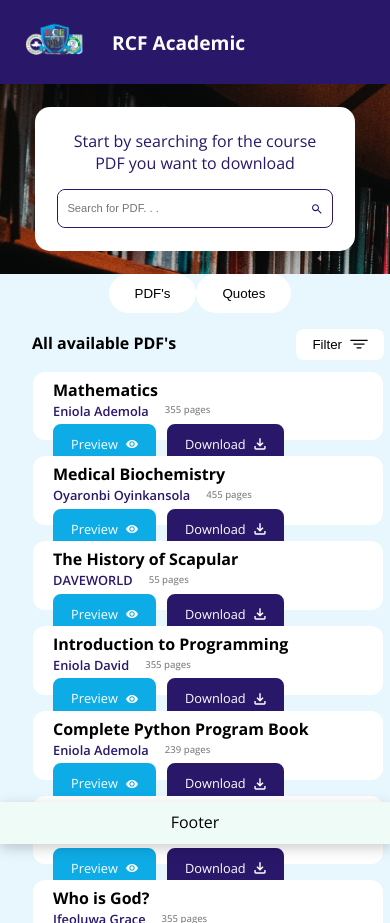
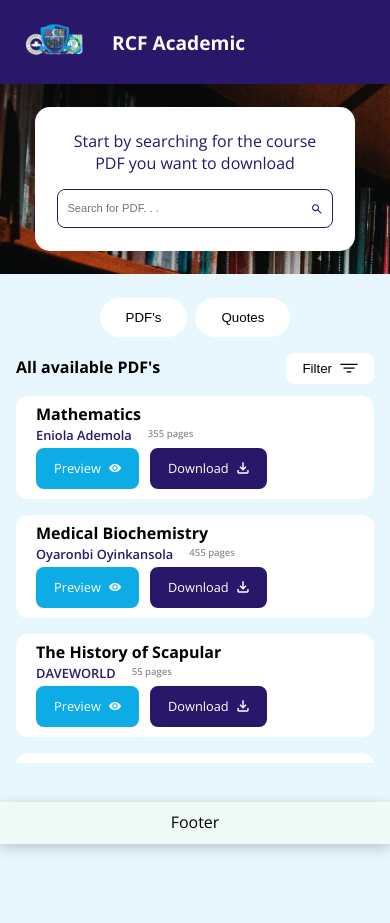
Before and after one commit to RCFPAGE/rcfacademic-frontend, a React (Create React App) app: page / in a window 390 px wide. After the commit the page ends 844 px from the top, so only its background shows below. Built offline with nearby package versions, Linux system fonts and the light colour scheme.

Commit message:
Updated mobile UI

```diff
--- a/src/pages/landingPage/landingPage.scss
+++ b/src/pages/landingPage/landingPage.scss
@@ -31,13 +31,19 @@
       flex-basis: 65%;
       // overflow-y: hidden; /* Hide vertical scrollbar */
       // overflow-x: hidden; /* Hide horizontal scrollbar */
+      @include tablet() {
+        width: 100%;
+        min-width: 100%;
+        padding: 24px 0px;
+      }
       .pagination {
         display: none;
         @include tablet() {
           display: flex;
           justify-content: center;
-          gap: -1rem;
+          gap: 0.5rem;
           flex-wrap: wrap;
+          padding-bottom: 1rem;
         }
       }
     }
@@ -131,10 +137,10 @@
   padding: 1rem 1rem 5rem 2rem;
   // border: 1px solid #000;
 
-  @include mobile {
-    max-height: 610px;
-    width: 400px;
-    // overflow-y: hidden;
+  @include tablet() {
+    padding: 0;
+    width: 100%;
+    padding-bottom: 10rem;
   }
 }
 
@@ -144,7 +150,8 @@
   justify-content: space-between;
   margin-bottom: 12px;
   // border: 1px solid #000;
-  @include mobile {
+  @include tablet() {
+    padding: 0 1rem;
   }
 
   p {
@@ -184,6 +191,9 @@
   flex-direction: column;
   place-items: center;
   gap: 1rem;
+  @include tablet() {
+    padding: 0 1rem;
+  }
 }
 
 /********** BookPDF style **********/
@@ -199,10 +209,11 @@
   background: var.$colorWhite;
   border-radius: 12px;
 
-  @include mobile() {
+  @include tablet() {
     align-items: baseline;
-    width: 350px;
-    // height: 120px;
+    // width: 350px;
+    width: 100%;
+    height: fit-content;
     flex-direction: column;
     gap: 0.4rem;
   }
```
